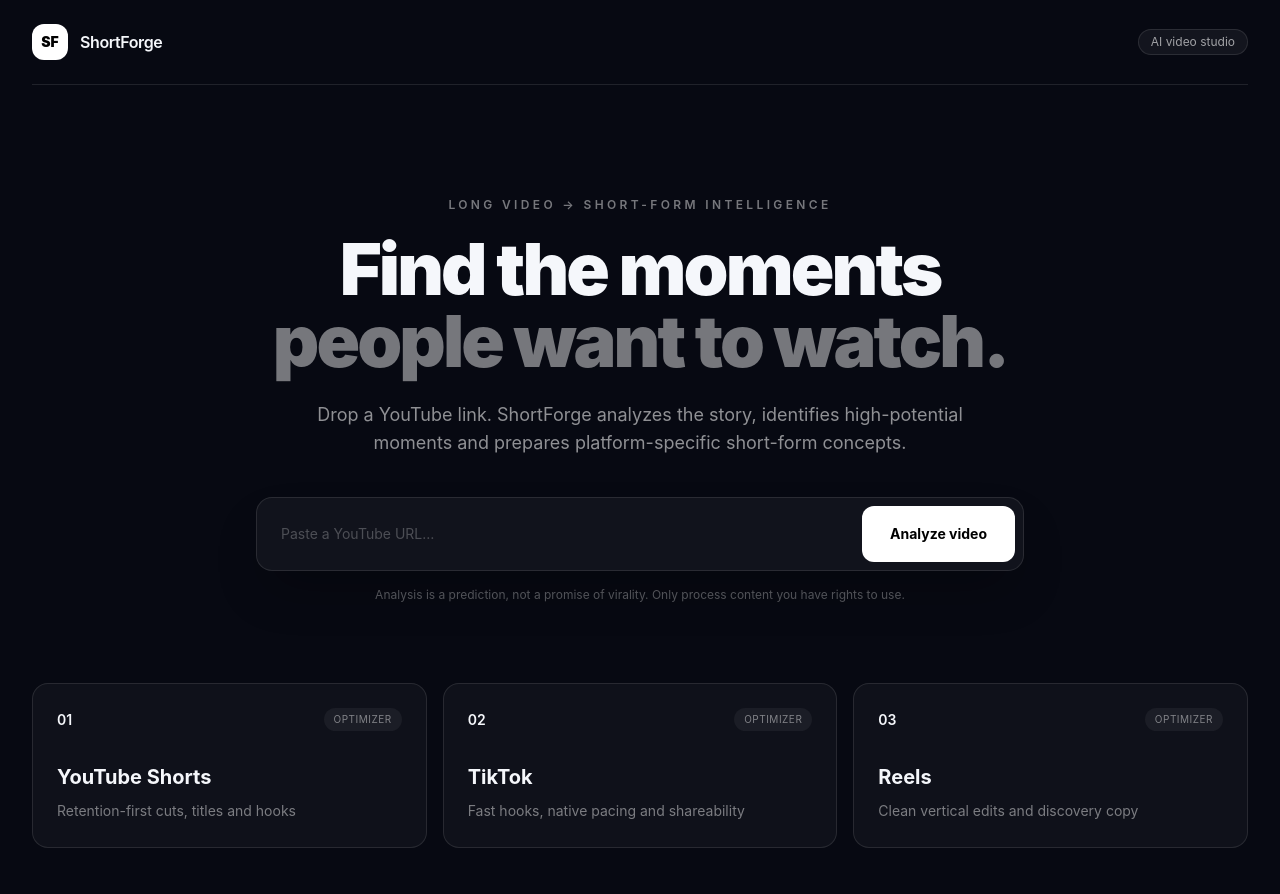
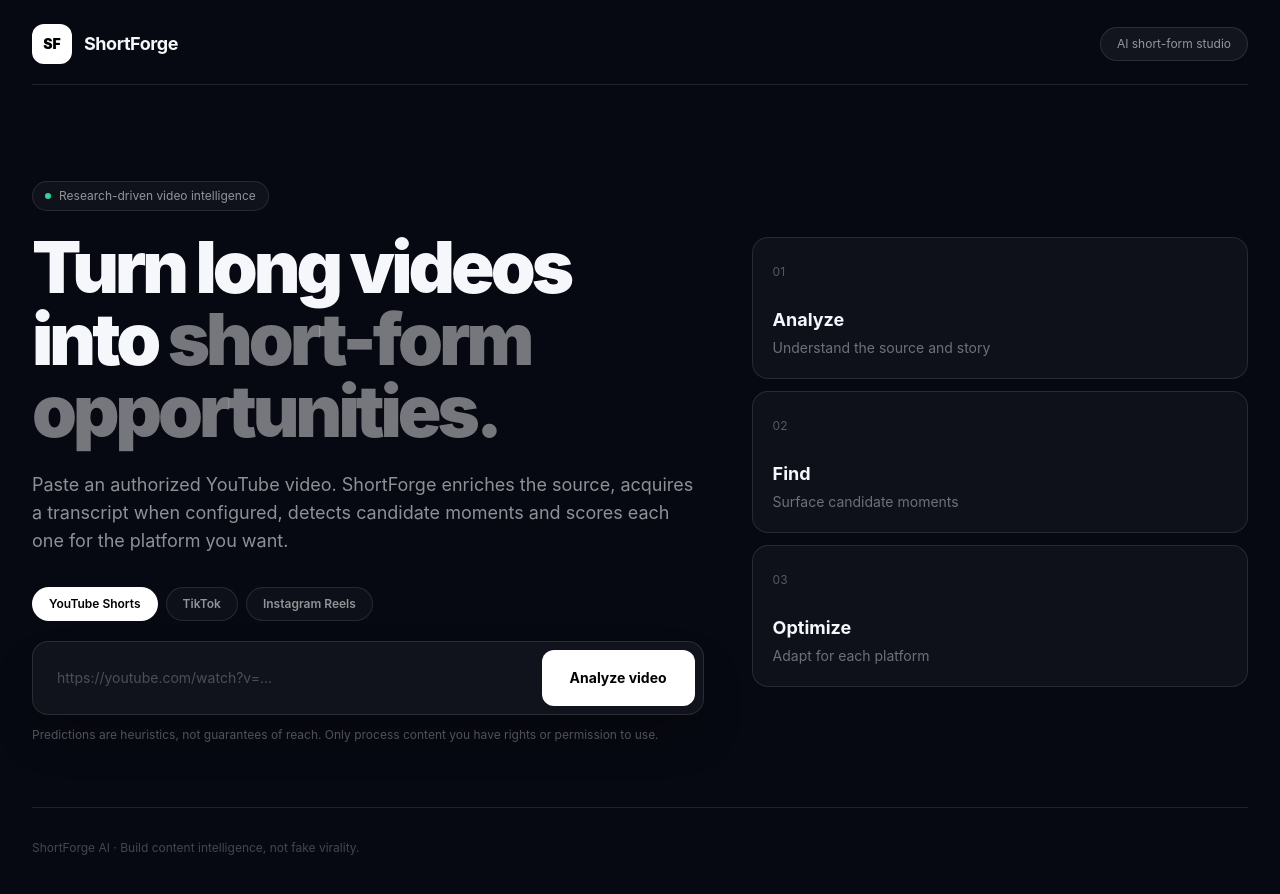
Before and after one commit to amineadd19-a11y/ShortForge, a Next.js app: page / in a window 1280 px wide. Shown: the top 894 px of the page. Built offline with nearby package versions, Linux system fonts and the light colour scheme.

Commit message:
feat(ui): build interactive analysis studio

```diff
--- a/src/app/page.tsx
+++ b/src/app/page.tsx
@@ -3,46 +3,88 @@
 import { useState } from 'react';
 import { getYouTubeVideoId } from '@/lib/video/url';
 
-const platforms = [
-  ['YouTube Shorts', 'Retention-first cuts, titles and hooks'],
-  ['TikTok', 'Fast hooks, native pacing and shareability'],
-  ['Reels', 'Clean vertical edits and discovery copy'],
+type Platform = 'youtube' | 'tiktok' | 'reels';
+type Analysis = {
+  status: string;
+  source: { videoId: string; title?: string; author?: string; thumbnailUrl?: string };
+  transcript: { status: string; message?: string };
+  clips: Array<{ id: string; start: number; end: number; title: string; hook: string; scoresByPlatform: Record<Platform, number> }>;
+  limitations: string[];
+};
+
+const platforms: Array<[Platform, string, string]> = [
+  ['youtube', 'YouTube Shorts', 'Retention-first packaging'],
+  ['tiktok', 'TikTok', 'Hook + native pacing'],
+  ['reels', 'Instagram Reels', 'Clean discovery packaging'],
 ];
+
+const formatTime = (seconds: number) => `${Math.floor(seconds / 60)}:${String(Math.floor(seconds % 60)).padStart(2, '0')}`;
 
 export default function Home() {
   const [url, setUrl] = useState('');
-  const [message, setMessage] = useState('');
-  const submit = () => {
-    const id = getYouTubeVideoId(url);
-    setMessage(id ? `Ready to analyze video ${id}.` : 'Paste a valid YouTube video URL.');
+  const [platform, setPlatform] = useState<Platform>('youtube');
+  const [loading, setLoading] = useState(false);
+  const [error, setError] = useState('');
+  const [analysis, setAnalysis] = useState<Analysis | null>(null);
+
+  const submit = async () => {
+    setError('');
+    setAnalysis(null);
+    if (!getYouTubeVideoId(url)) return setError('Paste a valid YouTube video URL.');
+    setLoading(true);
+    try {
+      const response = await fetch('/api/analyze', { method: 'POST', headers: { 'content-type': 'application/json' }, body: JSON.stringify({ url, platform }) });
+      const data = await response.json() as Analysis & { error?: string };
+      if (!response.ok) throw new Error(data.error || 'Analysis failed.');
+      setAnalysis(data);
+    } catch (err) {
+      setError(err instanceof Error ? err.message : 'Analysis failed.');
+    } finally {
+      setLoading(false);
+    }
   };
 
   return (
-    <main className="min-h-screen overflow-hidden">
+    <main className="min-h-screen">
       <div className="mx-auto max-w-7xl px-5 py-6 sm:px-8">
-        <nav className="flex items-center justify-between border-b border-white/10 pb-6">
-          <div className="flex items-center gap-3"><div className="grid h-9 w-9 place-items-center rounded-xl bg-white text-sm font-black text-black">SF</div><span className="font-semibold tracking-tight">ShortForge</span></div>
-          <span className="rounded-full border border-white/10 bg-white/5 px-3 py-1 text-xs text-white/60">AI video studio</span>
+        <nav className="flex items-center justify-between border-b border-white/10 pb-5">
+          <div className="flex items-center gap-3"><div className="grid h-10 w-10 place-items-center rounded-xl bg-white text-sm font-black text-black">SF</div><span className="text-lg font-bold tracking-tight">ShortForge</span></div>
+          <div className="hidden rounded-full border border-white/10 bg-white/5 px-4 py-2 text-xs text-white/55 sm:block">AI short-form studio</div>
         </nav>
 
-        <section className="mx-auto max-w-4xl pb-20 pt-20 text-center sm:pt-28">
-          <p className="mb-5 text-xs font-semibold uppercase tracking-[0.28em] text-white/45">Long video → short-form intelligence</p>
-          <h1 className="text-5xl font-black tracking-[-0.04em] sm:text-7xl">Find the moments<br /><span className="text-white/45">people want to watch.</span></h1>
-          <p className="mx-auto mt-6 max-w-2xl text-base leading-7 text-white/55 sm:text-lg">Drop a YouTube link. ShortForge analyzes the story, identifies high-potential moments and prepares platform-specific short-form concepts.</p>
+        <section className="grid gap-12 pb-16 pt-16 lg:grid-cols-[1.15fr_.85fr] lg:items-center lg:pt-24">
+          <div>
+            <div className="mb-5 inline-flex items-center gap-2 rounded-full border border-white/10 bg-white/[.04] px-3 py-1.5 text-xs text-white/55"><span className="h-1.5 w-1.5 rounded-full bg-emerald-400" /> Research-driven video intelligence</div>
+            <h1 className="max-w-4xl text-5xl font-black tracking-[-.055em] sm:text-7xl">Turn long videos into <span className="text-white/45">short-form opportunities.</span></h1>
+            <p className="mt-6 max-w-2xl text-base leading-7 text-white/55 sm:text-lg">Paste an authorized YouTube video. ShortForge enriches the source, acquires a transcript when configured, detects candidate moments and scores each one for the platform you want.</p>
 
-          <div className="mx-auto mt-10 max-w-3xl rounded-2xl border border-white/10 bg-white/[0.045] p-2 shadow-2xl shadow-black/30">
-            <div className="flex flex-col gap-2 sm:flex-row">
-              <input aria-label="YouTube URL" value={url} onChange={(e) => setUrl(e.target.value)} onKeyDown={(e) => e.key === 'Enter' && submit()} placeholder="Paste a YouTube URL…" className="min-h-14 flex-1 rounded-xl bg-transparent px-4 text-sm outline-none placeholder:text-white/25" />
-              <button onClick={submit} className="min-h-14 rounded-xl bg-white px-7 text-sm font-bold text-black transition hover:bg-white/90">Analyze video</button>
+            <div className="mt-8 flex flex-wrap gap-2">
+              {platforms.map(([id, name]) => <button key={id} onClick={() => setPlatform(id)} className={`rounded-full border px-4 py-2 text-xs font-semibold transition ${platform === id ? 'border-white/30 bg-white text-black' : 'border-white/10 bg-white/[.03] text-white/55 hover:bg-white/[.07]'}`}>{name}</button>)}
             </div>
-            {message && <p className="px-4 pb-2 pt-3 text-left text-xs text-white/55">{message}</p>}
+
+            <div className="mt-5 rounded-2xl border border-white/10 bg-white/[.045] p-2 shadow-2xl shadow-black/30">
+              <div className="flex flex-col gap-2 sm:flex-row"><input aria-label="YouTube URL" value={url} onChange={(e) => setUrl(e.target.value)} onKeyDown={(e) => e.key === 'Enter' && submit()} placeholder="https://youtube.com/watch?v=…" className="min-h-14 flex-1 rounded-xl bg-transparent px-4 text-sm outline-none placeholder:text-white/25" /><button disabled={loading} onClick={submit} className="min-h-14 rounded-xl bg-white px-7 text-sm font-bold text-black transition hover:bg-white/90 disabled:cursor-wait disabled:opacity-60">{loading ? 'Analyzing…' : 'Analyze video'}</button></div>
+              {error && <p role="alert" className="px-4 pb-2 pt-3 text-xs text-rose-300">{error}</p>}
+            </div>
+            <p className="mt-3 text-xs text-white/30">Predictions are heuristics, not guarantees of reach. Only process content you have rights or permission to use.</p>
           </div>
-          <p className="mt-4 text-xs text-white/30">Analysis is a prediction, not a promise of virality. Only process content you have rights to use.</p>
+
+          <div className="grid gap-3 sm:grid-cols-3 lg:grid-cols-1">
+            {[['01', 'Analyze', 'Understand the source and story'], ['02', 'Find', 'Surface candidate moments'], ['03', 'Optimize', 'Adapt for each platform']].map(([n, t, d]) => <div key={n} className="rounded-2xl border border-white/10 bg-white/[.035] p-5"><span className="text-xs text-white/30">{n}</span><h2 className="mt-6 text-lg font-bold">{t}</h2><p className="mt-1 text-sm text-white/40">{d}</p></div>)}
+          </div>
         </section>
 
-        <section className="grid gap-4 pb-20 md:grid-cols-3">
-          {platforms.map(([name, desc], i) => <article key={name} className="rounded-2xl border border-white/10 bg-white/[0.035] p-6"><div className="mb-8 flex items-center justify-between"><span className="text-sm font-semibold">0{i + 1}</span><span className="rounded-full bg-white/5 px-2.5 py-1 text-[10px] uppercase tracking-wider text-white/45">Optimizer</span></div><h2 className="text-xl font-bold">{name}</h2><p className="mt-2 text-sm leading-6 text-white/45">{desc}</p></article>)}
-        </section>
+        {analysis && <section className="border-t border-white/10 pb-20 pt-10">
+          <div className="flex flex-col justify-between gap-5 sm:flex-row sm:items-end"><div><p className="text-xs uppercase tracking-[.22em] text-white/35">Analysis result</p><h2 className="mt-2 text-3xl font-black tracking-tight">{analysis.source.title || 'YouTube source'}</h2><p className="mt-1 text-sm text-white/40">{analysis.source.author ? `${analysis.source.author} · ` : ''}{analysis.source.videoId}</p></div><div className="rounded-full border border-white/10 bg-white/[.04] px-4 py-2 text-xs text-white/55">{analysis.clips.length} candidate moments</div></div>
+
+          {analysis.transcript.status !== 'ready' && <div className="mt-6 rounded-2xl border border-amber-300/10 bg-amber-300/[.04] p-5"><p className="font-semibold text-amber-100">Transcript provider needed</p><p className="mt-1 text-sm leading-6 text-white/45">{analysis.transcript.message || 'Connect a server-side transcript provider to enable real clip detection.'}</p></div>}
+
+          {analysis.clips.length > 0 && <div className="mt-6 grid gap-4 md:grid-cols-2 xl:grid-cols-3">{analysis.clips.map((clip, index) => <article key={clip.id} className="group rounded-2xl border border-white/10 bg-white/[.035] p-5 transition hover:-translate-y-0.5 hover:bg-white/[.055]"><div className="flex items-center justify-between"><span className="text-xs font-semibold text-white/35">#{String(index + 1).padStart(2, '0')} · {formatTime(clip.start)}–{formatTime(clip.end)}</span><span className="rounded-full bg-white px-2.5 py-1 text-xs font-black text-black">{clip.scoresByPlatform[platform]}/100</span></div><h3 className="mt-5 text-lg font-bold leading-6">{clip.title}</h3><p className="mt-3 text-sm leading-6 text-white/45">{clip.hook}</p><div className="mt-5 flex gap-2"><button className="rounded-lg bg-white px-3 py-2 text-xs font-bold text-black">Open clip</button><button className="rounded-lg border border-white/10 px-3 py-2 text-xs font-semibold text-white/55">Optimize</button></div></article>)}</div>}
+
+          {analysis.limitations.length > 0 && <div className="mt-8 rounded-2xl border border-white/10 bg-black/20 p-5"><p className="text-xs font-semibold uppercase tracking-wider text-white/35">Transparency</p><ul className="mt-3 space-y-2 text-sm text-white/40">{analysis.limitations.map((item) => <li key={item}>• {item}</li>)}</ul></div>}
+        </section>}
+
+        <footer className="border-t border-white/10 py-8 text-xs text-white/25">ShortForge AI · Build content intelligence, not fake virality.</footer>
       </div>
     </main>
   );
```
